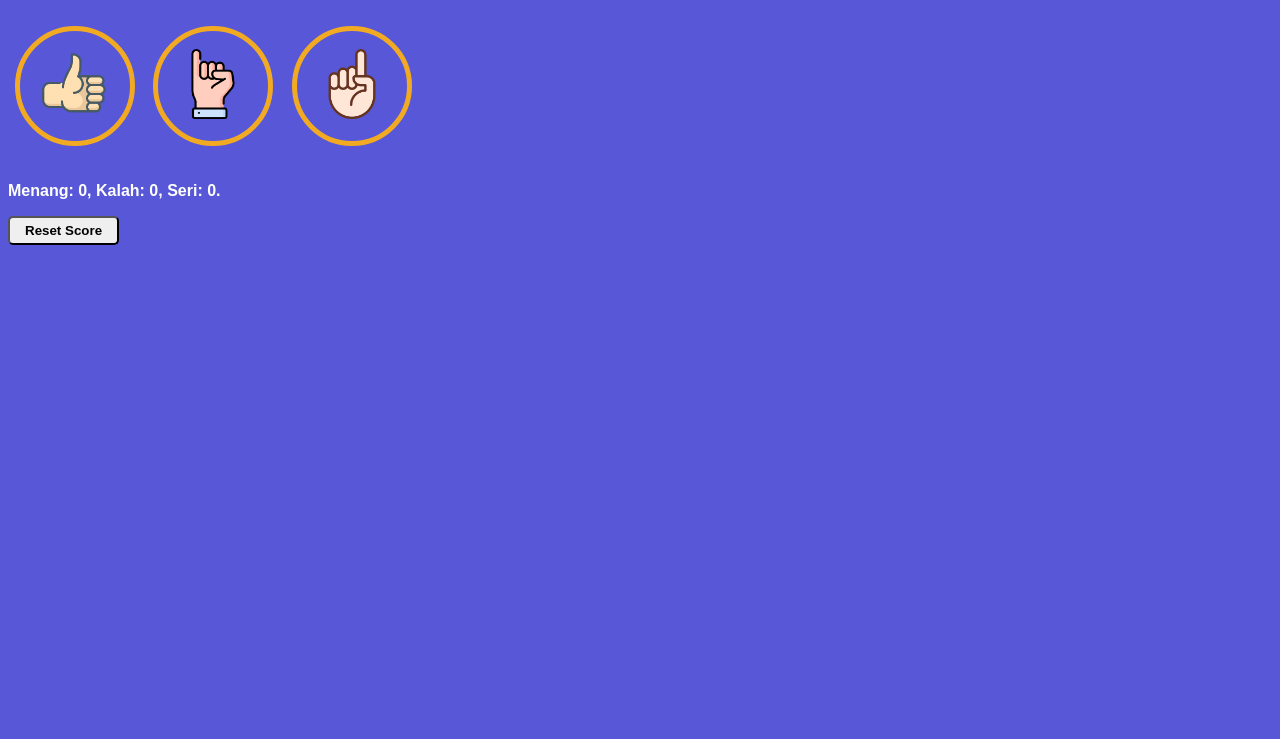
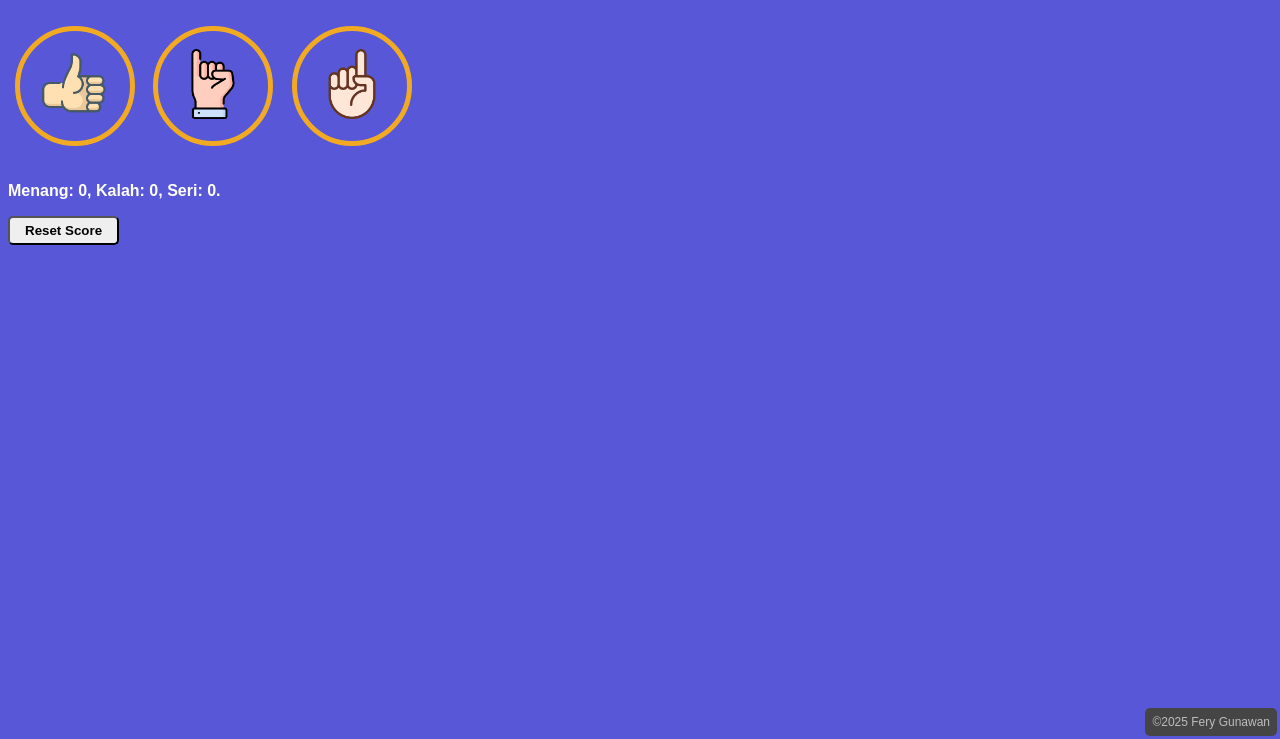
Before and after one commit to ferygunawan1101/suit-game, a plain HTML site: page index.html in a window 1280 px wide. Shown: the part 61-800 px from the top of the page. Drawn offline with Linux system fonts and the light colour scheme.

Commit message:
Add files via upload

```diff
--- a/index.html
+++ b/index.html
@@ -33,6 +33,18 @@
       cursor: pointer;
       border-radius: 5px;
     }
+
+    .divCopyright {
+      position: fixed;
+      bottom: 3px;
+      right: 3px;
+      background-color: rgb(70, 69, 69);
+      padding: 7px;
+      color: rgb(189, 189, 189);
+      font-weight: 100;
+      font-size: 0.75rem;
+      border-radius: 5px;
+    }
   </style>
 </head>
 <body>
@@ -57,6 +69,10 @@
   <button class="reset-score" onclick="resetScore()">
     Reset Score
   </button>
+
+  <div class="divCopyright">
+    &#169;2025 Fery Gunawan
+  </div>
 
 
   <script>
```
